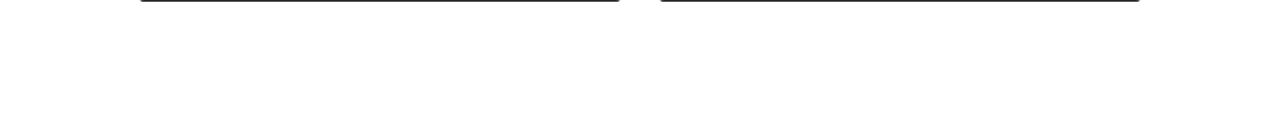
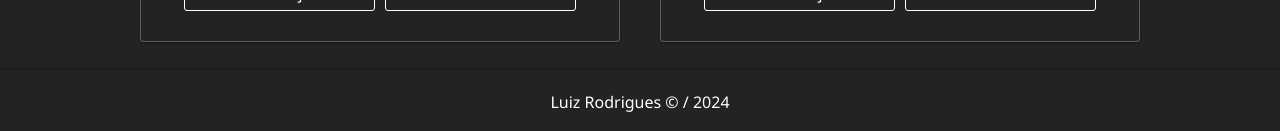
Before and after one commit to luizrodrigues12/my-portfolio, a React (Vite) app: page / in a window 1280 px wide. Shown: the part 2644-2775 px from the top of the page. Before the commit the page ends 2646 px from the top, so only its background shows below. Built offline with nearby package versions, Linux system fonts and the light colour scheme.

Commit message:
Create footer

```diff
--- a/src/App.css
+++ b/src/App.css
@@ -32,6 +32,54 @@ html {
 .hr-hero {
   width: 100%;
   margin: 20px auto;
+}
+
+.writing {
+  text-align: center;
+  display: block;
+
+  border-right: 1px solid white;
+
+  overflow: hidden;
+  white-space: nowrap;
+
+  width: 0;
+
+  animation: mark 0.5s step-end infinite, write 6s steps(23, end) infinite;
+}
+
+.footer {
+  display: flex;
+  flex-direction: column;
+  align-items: center;
+  justify-content: center;
+  height: 8vh;
+  box-shadow: 1px 1px 4px rgb(0, 0, 0);
+  color: white;
+}
+
+@keyframes write {
+  20% {
+    width: 16.5ch;
+  }
+
+  70% {
+    width: 16.5ch;
+  }
+
+  85% {
+    width: 0;
+  }
+
+  100% {
+    width: 0;
+  }
+}
+
+@keyframes mark {
+  50% {
+    border-right-color: transparent;
+  }
 }
 
 @media (min-width: 600px) {
@@ -69,6 +117,9 @@ html {
   .hr-hero {
     margin: 35px auto;
   }
+  #projects {
+    padding: 440px 20px;
+  }
 }
 
 @media (min-width: 1110px) {
@@ -76,41 +127,3 @@ html {
     margin: 60px auto;
   }
 }
-
-@keyframes write {
-  20% {
-    width: 16.5ch;
-  }
-
-  70% {
-    width: 16.5ch;
-  }
-
-  85% {
-    width: 0;
-  }
-
-  100% {
-    width: 0;
-  }
-}
-
-@keyframes mark {
-  50% {
-    border-right-color: transparent;
-  }
-}
-
-.writing {
-  text-align: center;
-  display: block;
-
-  border-right: 1px solid white;
-
-  overflow: hidden;
-  white-space: nowrap;
-
-  width: 0;
-
-  animation: mark 0.5s step-end infinite, write 6s steps(23, end) infinite;
-}
--- /dev/null
+++ b/src/components/Footer/Footer.tsx
@@ -0,0 +1,7 @@
+const year = new Date().getFullYear();
+
+const Footer = () => {
+  return <div className="footer">Luiz Rodrigues © / {year}</div>;
+};
+
+export default Footer;
--- a/src/pages/Home/Home.tsx
+++ b/src/pages/Home/Home.tsx
@@ -1,3 +1,4 @@
+import Footer from "../../components/Footer/Footer";
 import Navbar from "../../components/Navbar/Navbar";
 import About from "./sections/About/About";
 import Hero from "./sections/Hero/Hero";
@@ -18,6 +19,7 @@ const Home = () => {
       <Hero />
       <About />
       <Projects />
+      <Footer />
     </div>
   );
 };
--- a/src/pages/Home/sections/Projects/Projects.tsx
+++ b/src/pages/Home/sections/Projects/Projects.tsx
@@ -7,7 +7,6 @@ const Projects = () => {
   // Styled Projects Container
   const StyledProjects = styled("div")(({ theme }) => ({
     backgroundColor: theme.palette.primary.main,
-    padding: "30px 20px",
     display: "flex",
     flexDirection: "column",
     alignItems: "center",
```
